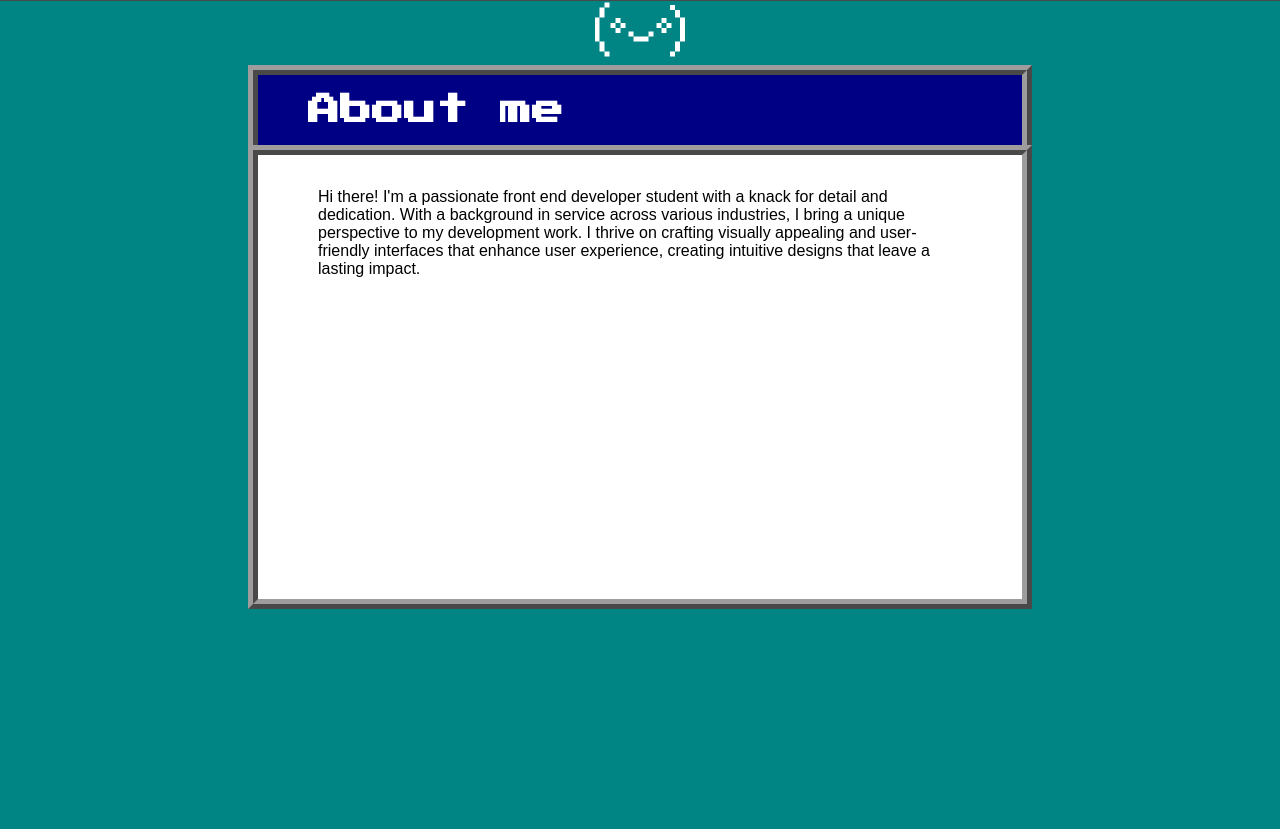
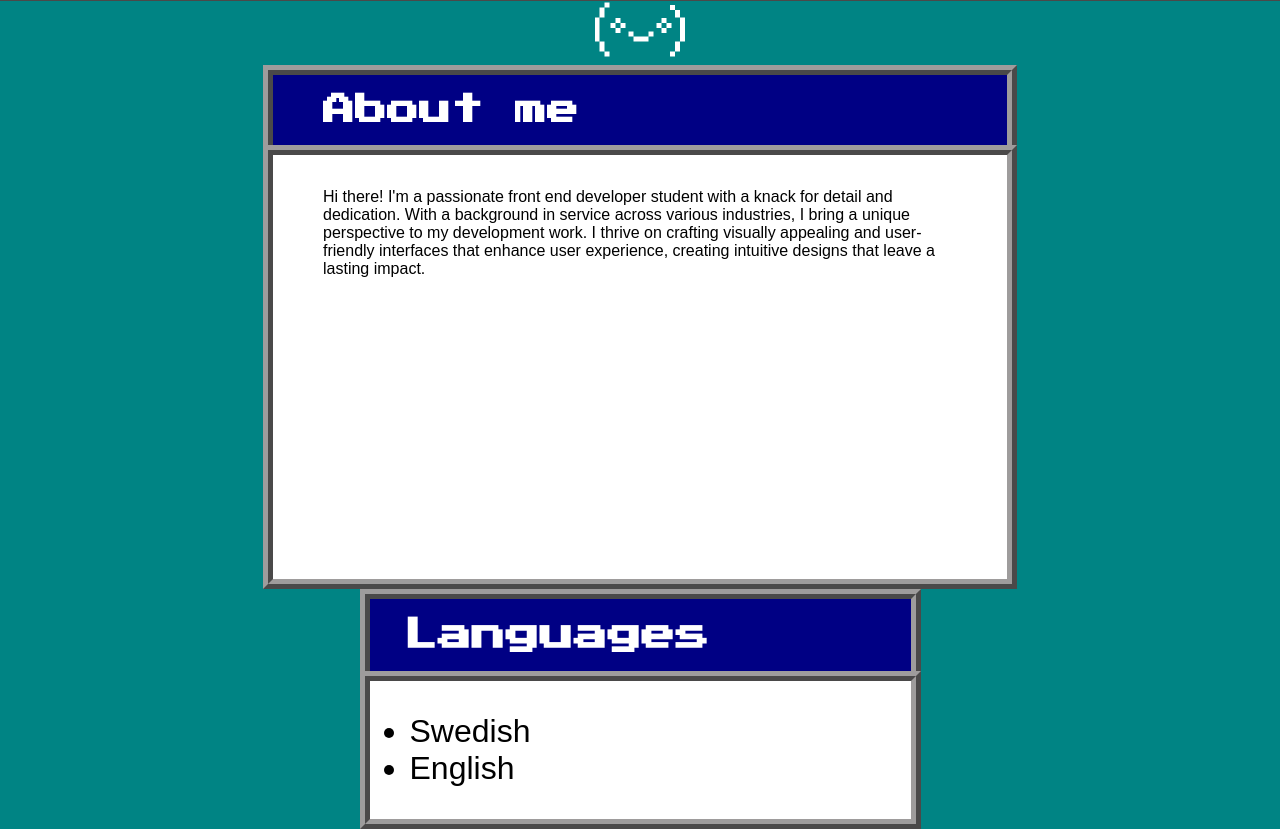
Before and after one commit to SelmaBtt/My-portfolio, a React (Vite) app: page / in a window 1280 px wide. Shown: the part 933-1762 px from the top of the page. Before the commit the page ends 1542 px from the top, so only its background shows below. Built offline with nearby package versions, Linux system fonts and the light colour scheme; a web font is replaced by a local one.

Commit message:
Language square done

```diff
--- /dev/null
+++ b/src/components/Second_section/Languages.jsx
@@ -0,0 +1,19 @@
+import styled from "../../stylesheets/Second_section_stylesheets/Languages.module.css"
+
+const Languages = () => {
+    return(
+        <div className={styled.container}>
+            <header className={styled.header}>
+                <h1>Languages</h1>
+            </header>
+            <div className={styled.textContainer}>
+                <ul>
+                    <li>Swedish</li>
+                    <li>English</li>
+                </ul>
+            </div>
+        </div>
+    )
+}
+
+export default Languages;
--- a/src/components/Second_section/SecondSection.jsx
+++ b/src/components/Second_section/SecondSection.jsx
@@ -1,9 +1,11 @@
 import AboutMe from "./AboutMe";
+import Languages from "./Languages";
 
 const SecondSection = () => {
     return(
         <>
             <AboutMe />
+            <Languages />
         </>
     )
 }
--- a/src/stylesheets/Second_section_stylesheets/AboutMe.module.css
+++ b/src/stylesheets/Second_section_stylesheets/AboutMe.module.css
@@ -6,7 +6,7 @@
     color: var(--title-font-color);
     font-family: var(--title-font);
     padding: 19px 0 19px 50px;
-    width: 714px;
+    width: 684px;
 }
 
 .header h1{
@@ -17,9 +17,9 @@
     margin-top: -10px;
     background-color: var(--div-background);
     border: var(--border);
-    width: 644px;
-    height: 411px;
-    padding: 33px 60px 0 60px;
+    width: 634px;
+    height: 391px;
+    padding: 33px 50px 0 50px;
 }
 
 .textWrapper p {
--- /dev/null
+++ b/src/stylesheets/Second_section_stylesheets/Languages.module.css
@@ -0,0 +1,22 @@
+@import url('../Root.css');
+
+.header h1{
+    font-size: var(--header-font-size);
+    margin: 0;
+}
+
+.header{
+    font-family: var(--title-font);
+    color: var(--title-font-color);
+    background-color: var(--tab-color);
+    border: var(--border);
+    padding: 19px 0 19px 34px;
+    width: 507px;
+}
+
+.textContainer{
+    margin-top: -10px;
+    background-color: var(--div-background);
+    border: var(--border);
+    font-size: 32px;
+}
```
